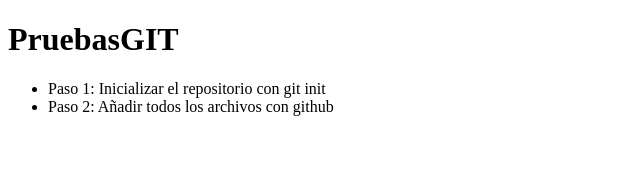
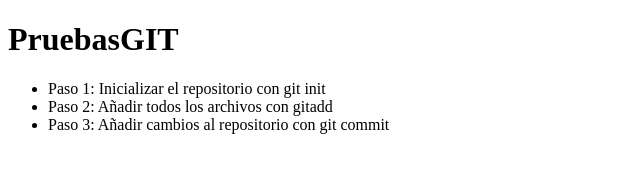
Before and after one commit to erijarlin/PruebaGITenlinea, a plain HTML site: page index.html in a window 1280 px wide. Shown: the whole page, without its empty margins (0-640 px from the left). Drawn offline with Linux system fonts and the light colour scheme.

Commit message:
Añadir Paso 3

```diff
--- a/index.html
+++ b/index.html
@@ -9,7 +9,8 @@
 	<h1>PruebasGIT</h1>
 	<ul>
 		<li>Paso 1: Inicializar el repositorio con git init</li>
-		<li>Paso 2: Añadir todos los archivos con github</li>
+		<li>Paso 2: Añadir todos los archivos con gitadd</li>
+		<li>Paso 3: Añadir cambios al repositorio con git commit</li>
 	</ul>
 </body>
 </html>
```
